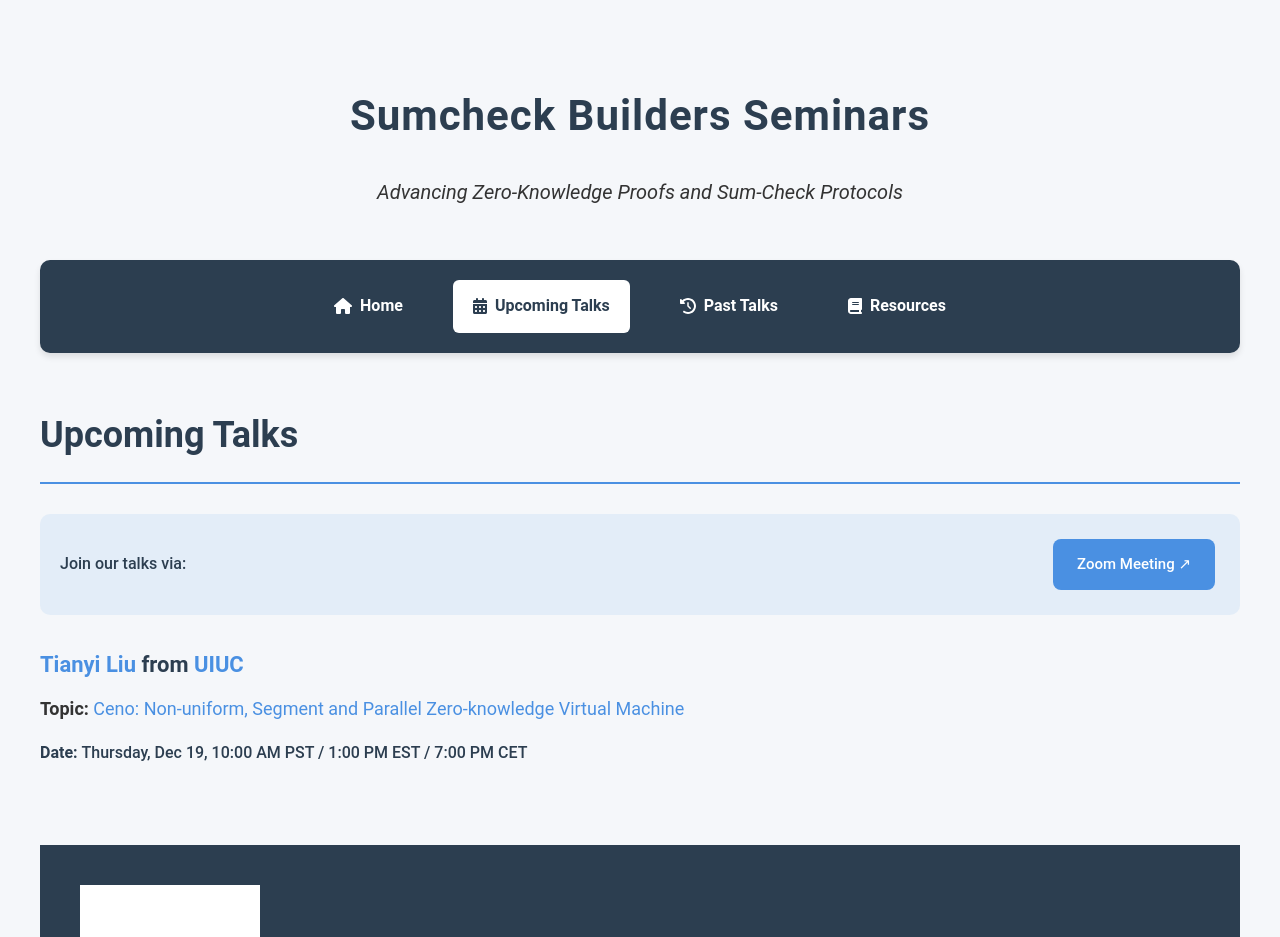
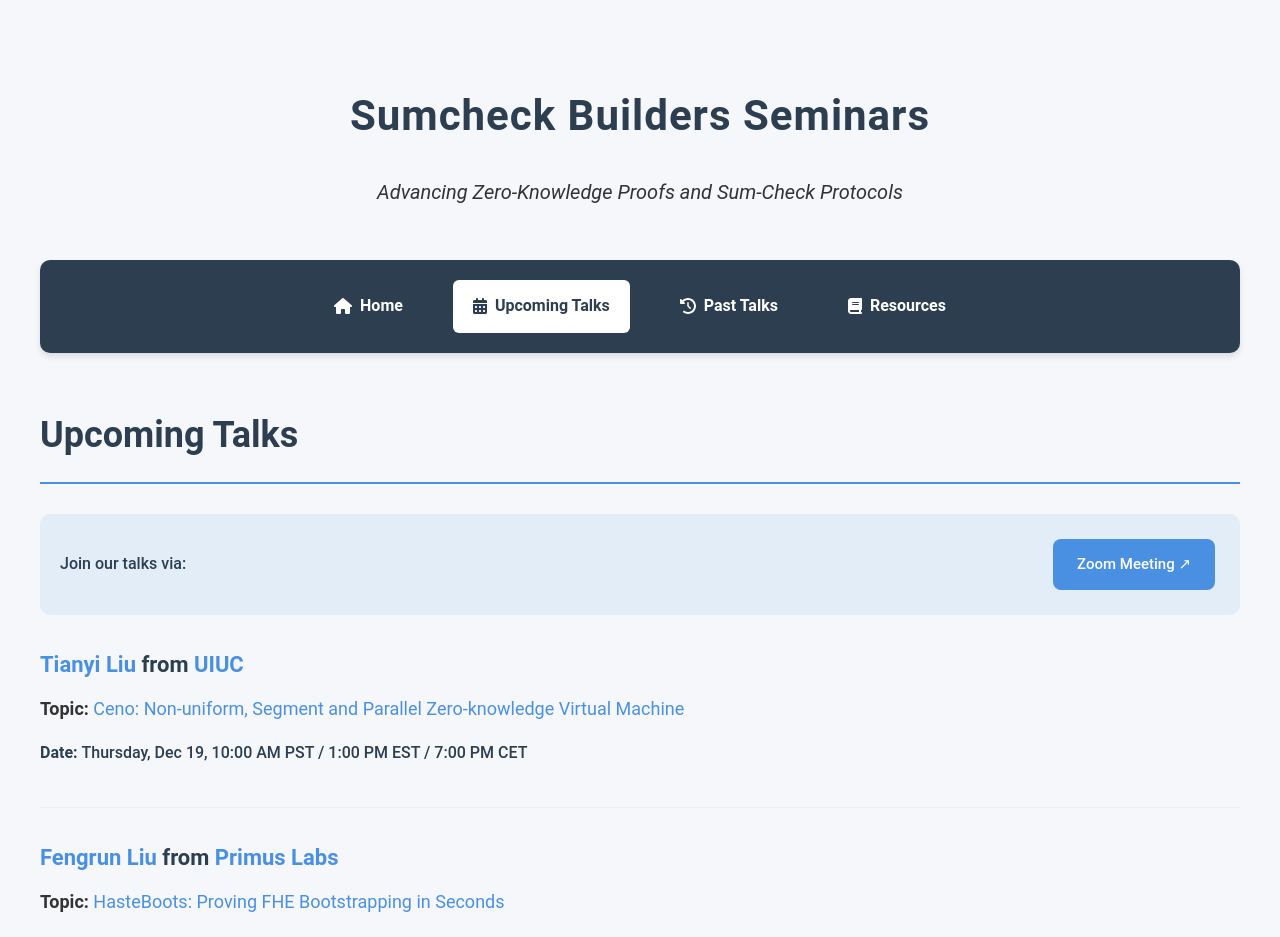
Before and after one commit to PolyhedraZK/sumcheck-builders, a React (Create React App) app in the folder sumcheck-builders-react/: page /upcoming in a window 1280 px wide. Shown: the top 937 px of the page. Built offline with nearby package versions, Linux system fonts and the light colour scheme; grey boxes are pictures that could not be loaded.

Commit message:
update talks

```diff
--- a/sumcheck-builders-react/src/data/talks.js
+++ b/sumcheck-builders-react/src/data/talks.js
@@ -12,6 +12,20 @@ export const upcomingTalks = [
     topic: "Ceno: Non-uniform, Segment and Parallel Zero-knowledge Virtual Machine",
     topicLink: "https://eprint.iacr.org/2024/387.pdf",
     date: "Thursday, Dec 19, 10:00 AM PST / 1:00 PM EST / 7:00 PM CET",
+  },
+  {
+    id: "zkfhe",
+    speaker: {
+      name: "Fengrun Liu",
+      personalWebsite: "",
+      affiliation: {
+        name: "Primus Labs",
+        website: "https://primuslabs.xyz/"
+      }
+    },
+    topic: "HasteBoots: Proving FHE Bootstrapping in Seconds",
+    topicLink: "",
+    date: "Friday, Jan 10, 02:00 PM PST / 05:00 PM EST / 11:00 PM CET",
   }
 ];
 
```
